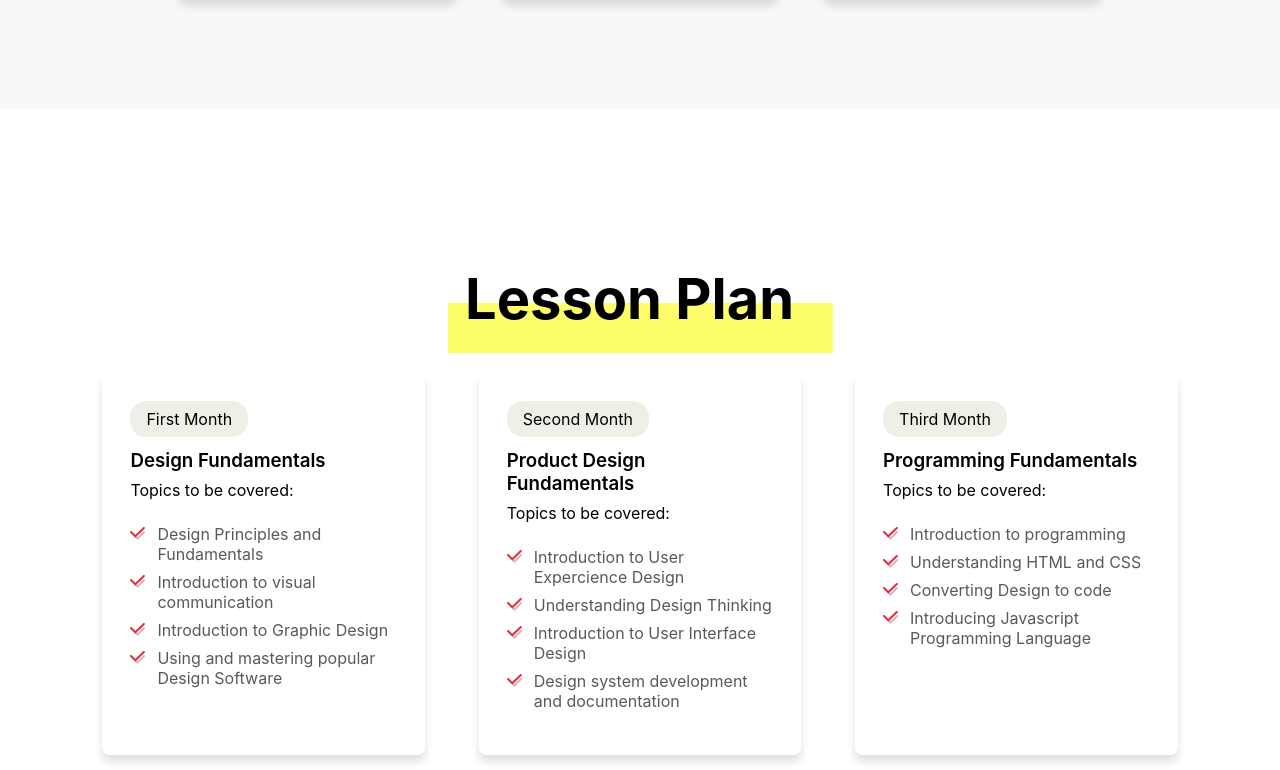
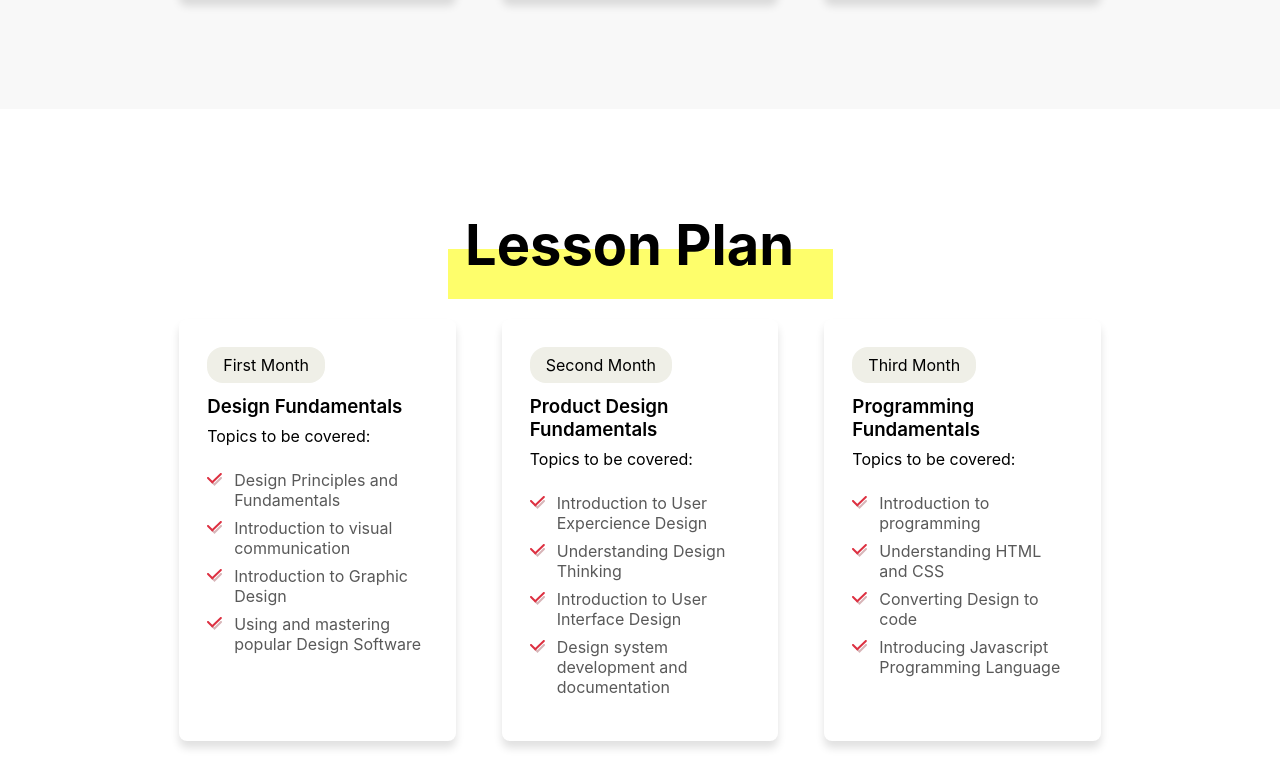
Before and after one commit to dray001/designisfun, a Next.js app: page / in a window 1280 px wide. Shown: the part 2350-3120 px from the top of the page. Built offline with nearby package versions, Linux system fonts and the light colour scheme.

Commit message:
bug fixes

```diff
--- a/components/homePageSections/lessonPlanSection/LessonPlan.module.scss
+++ b/components/homePageSections/lessonPlanSection/LessonPlan.module.scss
@@ -114,6 +114,6 @@
   }
 
   @include for-desktopX-only {
-    padding: 156px 8%;
+    padding: 8% 14%;
   }
 }
```
